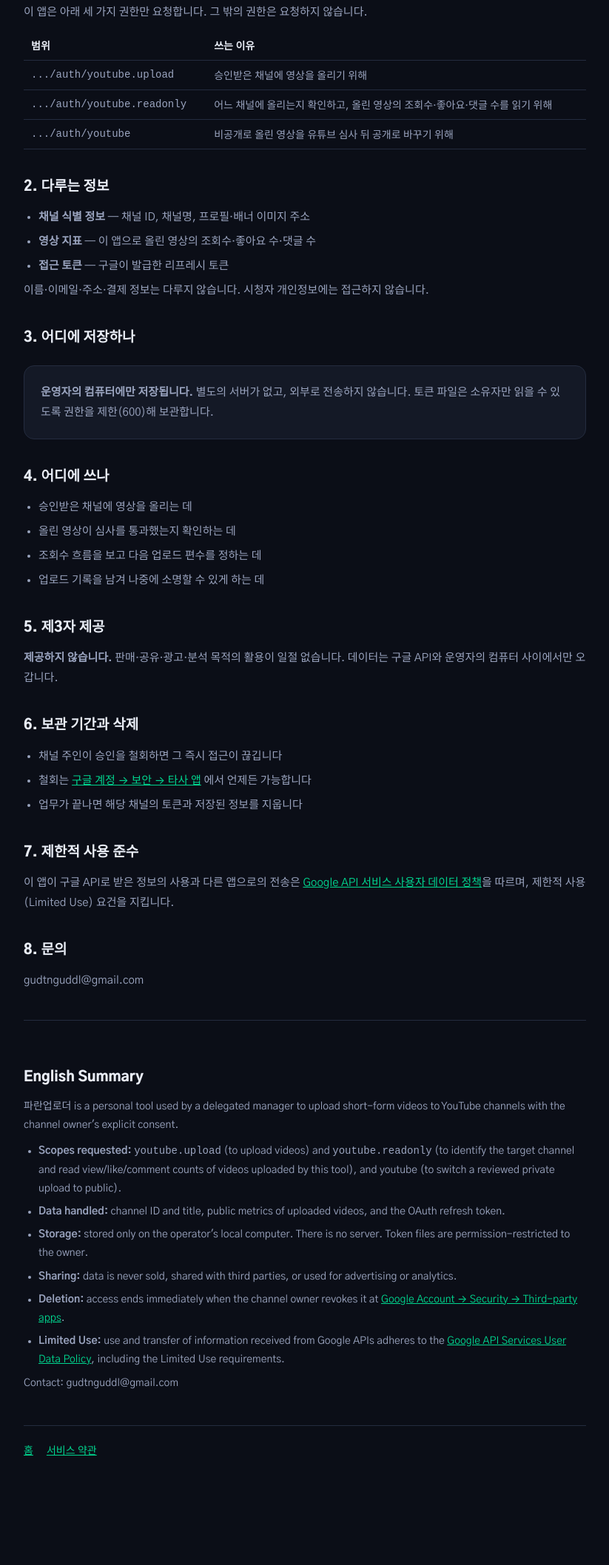
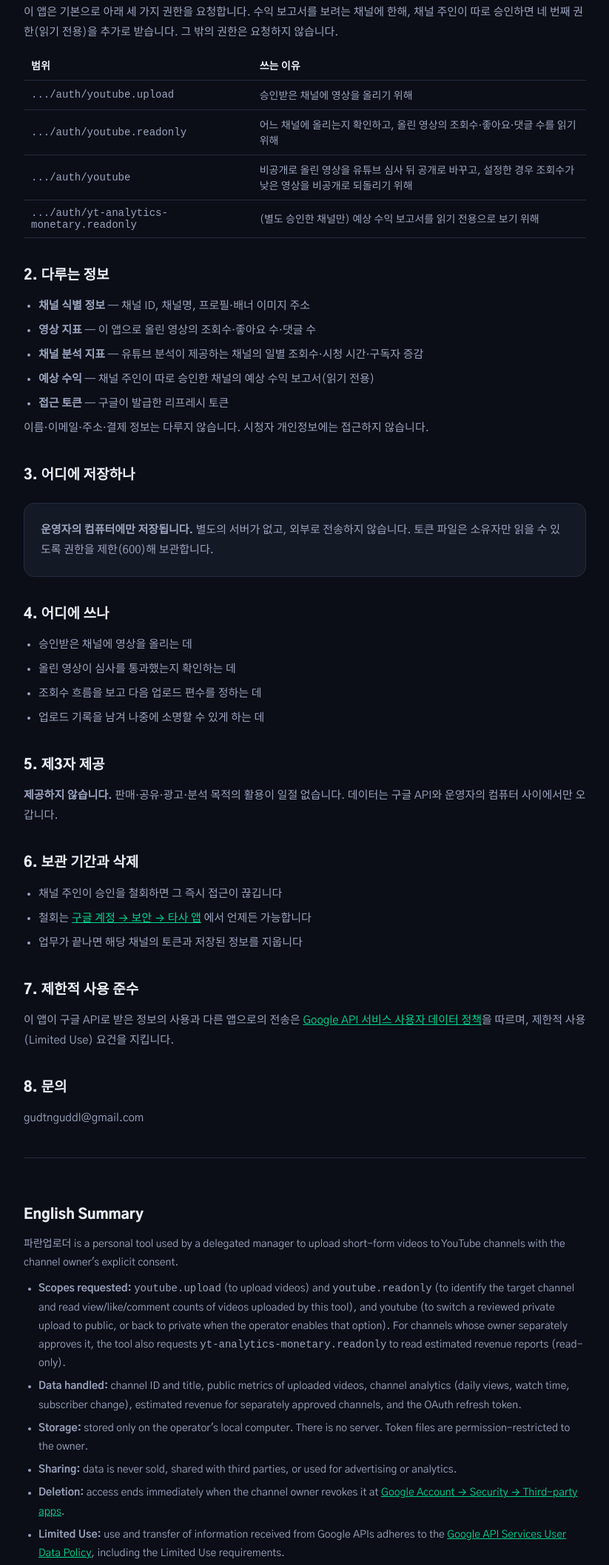
Before and after one commit to chosoohyeong/paran-uploader-pages, a plain HTML site: page privacy.html in a window 1280 px wide. Shown: the part 242-2358 px from the top of the page at 74% size, without its empty margins (228-1051 px from the left). Before the commit the page ends 2265 px from the top, so only its background shows below. Drawn offline with Linux system fonts and the light colour scheme.

Commit message:
Update privacy.html

```diff
--- a/privacy.html
+++ b/privacy.html
@@ -30,18 +30,21 @@ th{color:var(--fg);font-weight:700}
 <p class="date">최종 수정 2026년 11월 21일</p>
 
 <h2>1. 요청하는 구글 권한</h2>
-<p>이 앱은 아래 세 가지 권한만 요청합니다. 그 밖의 권한은 요청하지 않습니다.</p>
+<p>이 앱은 기본으로 아래 세 가지 권한을 요청합니다. 수익 보고서를 보려는 채널에 한해, 채널 주인이 따로 승인하면 네 번째 권한(읽기 전용)을 추가로 받습니다. 그 밖의 권한은 요청하지 않습니다.</p>
 <table>
 <tr><th>범위</th><th>쓰는 이유</th></tr>
 <tr><td><code>.../auth/youtube.upload</code></td><td>승인받은 채널에 영상을 올리기 위해</td></tr>
 <tr><td><code>.../auth/youtube.readonly</code></td><td>어느 채널에 올리는지 확인하고, 올린 영상의 조회수·좋아요·댓글 수를 읽기 위해</td></tr>
-<tr><td><code>.../auth/youtube</code></td><td>비공개로 올린 영상을 유튜브 심사 뒤 공개로 바꾸기 위해</td></tr>
+<tr><td><code>.../auth/youtube</code></td><td>비공개로 올린 영상을 유튜브 심사 뒤 공개로 바꾸고, 설정한 경우 조회수가 낮은 영상을 비공개로 되돌리기 위해</td></tr>
+<tr><td><code>.../auth/yt-analytics-monetary.readonly</code></td><td>(별도 승인한 채널만) 예상 수익 보고서를 읽기 전용으로 보기 위해</td></tr>
 </table>
 
 <h2>2. 다루는 정보</h2>
 <ul>
 <li><b>채널 식별 정보</b> — 채널 ID, 채널명, 프로필·배너 이미지 주소</li>
 <li><b>영상 지표</b> — 이 앱으로 올린 영상의 조회수·좋아요 수·댓글 수</li>
+<li><b>채널 분석 지표</b> — 유튜브 분석이 제공하는 채널의 일별 조회수·시청 시간·구독자 증감</li>
+<li><b>예상 수익</b> — 채널 주인이 따로 승인한 채널의 예상 수익 보고서(읽기 전용)</li>
 <li><b>접근 토큰</b> — 구글이 발급한 리프레시 토큰</li>
 </ul>
 <p>이름·이메일·주소·결제 정보는 다루지 않습니다. 시청자 개인정보에는 접근하지 않습니다.</p>
@@ -86,9 +89,12 @@ to YouTube channels with the channel owner's explicit consent.</p>
 <ul>
 <li><b>Scopes requested:</b> <code>youtube.upload</code> (to upload videos) and
 <code>youtube.readonly</code> (to identify the target channel and read view/like/comment counts
-of videos uploaded by this tool), and youtube (to switch a reviewed private upload to public).</li>
-<li><b>Data handled:</b> channel ID and title, public metrics of uploaded videos, and the OAuth
-refresh token.</li>
+of videos uploaded by this tool), and youtube (to switch a reviewed private upload to public, or back to
+private when the operator enables that option). For channels whose owner separately approves it, the tool
+also requests <code>yt-analytics-monetary.readonly</code> to read estimated revenue reports (read-only).</li>
+<li><b>Data handled:</b> channel ID and title, public metrics of uploaded videos, channel analytics
+(daily views, watch time, subscriber change), estimated revenue for separately approved channels, and the
+OAuth refresh token.</li>
 <li><b>Storage:</b> stored only on the operator's local computer. There is no server. Token files
 are permission-restricted to the owner.</li>
 <li><b>Sharing:</b> data is never sold, shared with third parties, or used for advertising or analytics.</li>
```
